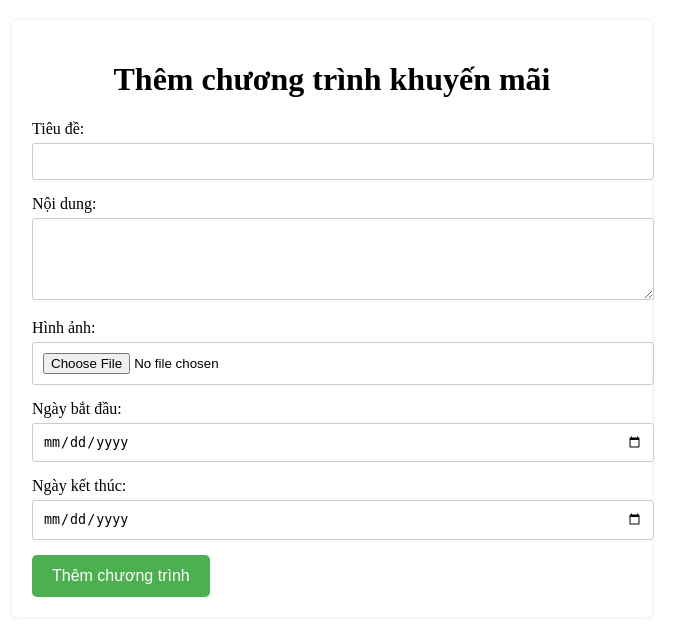
After one commit to Nguyenbaothanh/Agile_Leo, a PHP site: the page made by layout/add-notifications .php in a window 1280 px wide. The commit adds this page. Shown: the top 636 px of the page, without its empty margins (308-993 px from the left). Run offline with PHP 8.4, Linux system fonts and the light colour scheme.

```diff
--- a/css/header.css
+++ b/css/header.css
@@ -177,3 +177,7 @@ a {
     background-color: #fff;
     padding: 20px;
 }
+
+.notifications {
+    margin-left: 20px;
+}
--- /dev/null
+++ b/css/notifications.css
@@ -0,0 +1,61 @@
+.container {
+    max-width: 600px;
+    margin: 20px auto;
+    background-color: #fff;
+    padding: 20px;
+    border-radius: 5px;
+    box-shadow: 0 0 5px rgba(0, 0, 0, 0.1);
+}
+
+h1 {
+    text-align: center;
+}
+
+label {
+    display: block;
+    margin-bottom: 5px;
+}
+
+input,
+textarea {
+    width: 100%;
+    padding: 10px;
+    margin-bottom: 15px;
+    border: 1px solid #ccc;
+    border-radius: 3px;
+}
+
+button {
+    background-color: #4CAF50;
+    color: #fff;
+    border: none;
+    padding: 12px 20px;
+    text-align: center;
+    text-decoration: none;
+    display: inline-block;
+    font-size: 16px;
+    border-radius: 5px;
+    cursor: pointer;
+}
+
+button:hover {
+    background-color: #45a049;
+}
+
+
+/* input[type="date"] {
+    appearance: none;
+    border: 1px solid #ccc;
+    padding: 10px;
+    border-radius: 3px;
+}
+
+input[type="date"]::-webkit-inner-spin-button,
+input[type="date"]::-webkit-calendar-picker-indicator {
+    display: none;
+}
+
+input[type="date"]::-moz-focus-inner {
+    border: 0;
+    padding: 0;
+} */
--- a/header.php
+++ b/header.php
@@ -23,6 +23,9 @@
       </form>
   </div>
 </div>
+<div class="notifications">
+        <a href="/layout/show-notifications.php">Chương trình Khuyến Mãi</a>
+  </div>
     <div class="user-info">
     <?php
       session_start();
--- /dev/null
+++ b/layout/add-notifications .php
@@ -0,0 +1,27 @@
+<!DOCTYPE html>
+<html lang="en">
+<head>
+  <meta charset="UTF-8">
+  <meta name="viewport" content="width=device-width, initial-scale=1.0">
+  <title>Thêm chương trình khuyến mãi</title>
+  <link rel="stylesheet" href="/css/notifications.css">
+</head>
+<body>
+  <div class="container">
+    <h1>Thêm chương trình khuyến mãi</h1>
+    <form action="/action/process_promotion.php" method="POST" enctype="multipart/form-data">
+      <label for="title">Tiêu đề:</label>
+      <input type="text" id="title" name="title" required>
+      <label for="content">Nội dung:</label>
+      <textarea id="content" name="content" rows="4" required></textarea>
+      <label for="image">Hình ảnh:</label>
+      <input type="file" id="image" name="image" accept="image/*" required>
+      <label for="start_date">Ngày bắt đầu:</label>
+      <input type="date" id="start_date" name="start_date" required>
+      <label for="end_date">Ngày kết thúc:</label>
+      <input type="date" id="end_date" name="end_date" required>
+      <button type="submit">Thêm chương trình</button>
+    </form>
+  </div>
+</body>
+</html>
--- a/layout/admin_dashboard.php
+++ b/layout/admin_dashboard.php
@@ -14,6 +14,7 @@
             <li><a href="display_users.php">Quản lí người dùng</a></li>
             <li><a href="display_laptop.php">Quản lí sản phẩm</a></li>
             <li><a href="display_order.php">Quản lí đơn hàng</a></li>
+            <li><a href="display_notification.php">Quản lí Chương trình khuyến mãi</a></li>
         </ul>
     </nav>
 
--- a/layout/header.php
+++ b/layout/header.php
@@ -20,7 +20,10 @@
           <button type="submit" name="search">Tìm kiếm</button>
       </form>
   </div>
-</div>
+  </div>
+  <div class="notifications">
+        <a href="/layout/show-notifications.php">Chương trình Khuyến Mãi</a>
+  </div>
     <div class="user-info">
     <?php
       session_start();
```
Also changed, not shown: action/process_promotion.php (added, +67 -0 lines), css/show-notifications.css (added, +70 -0 lines), layout/show-notifications.php (added, +75 -0 lines), action/img/hinh-nen-4k-bai-bien-nguyen-scaled.jpg (added), layout/promotion_details.php (added).
